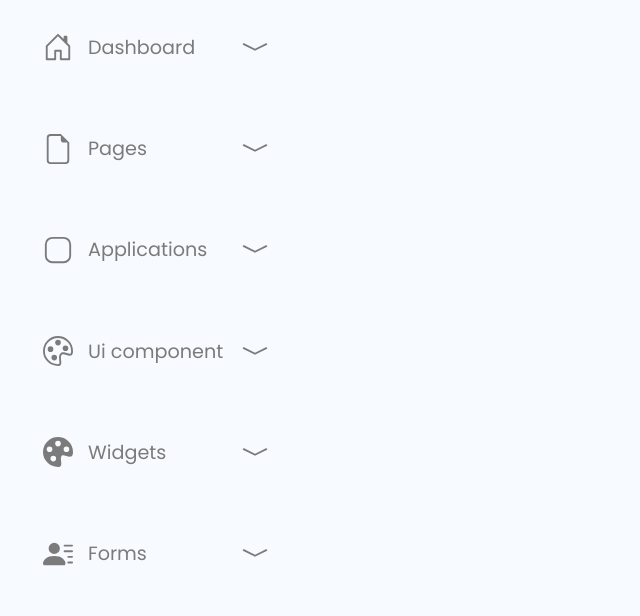
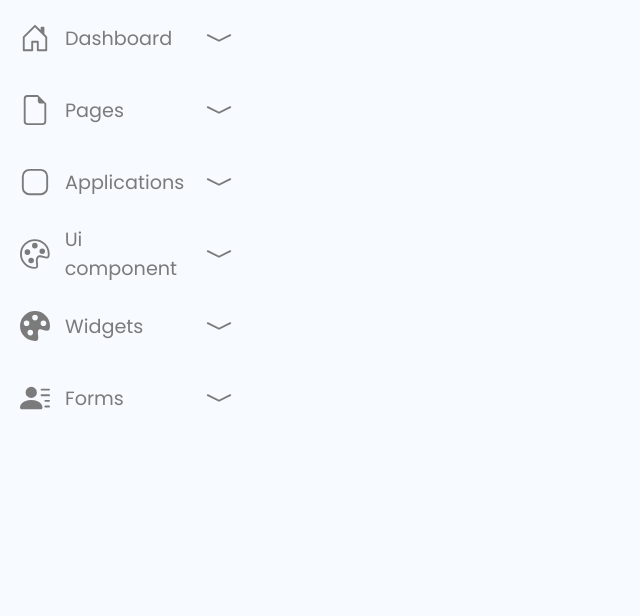
Before and after one commit to nixinsider/adminPanel, a plain HTML site: page index.html in a window 1280 px wide. Shown: the part 210-826 px from the top of the page, without its empty margins (0-640 px from the left). After the commit the page ends 800 px from the top, so only its background shows below. Drawn offline with nearby package versions, Linux system fonts and the light colour scheme.

Commit message:
side bar done

```diff
--- a/index.html
+++ b/index.html
@@ -13,8 +13,10 @@
 </head>
 
 <body>
+    <!-- sidebar starts here -->
     <div class="sidebar">
         <img class="sidebar-logo" src="https://demo.dashboardpack.com/finance-html/img/logo.png" alt="">
+     <!-- Dashboard item here -->
         <div class="sidebarDashboard">
             <div class="dashboard-info">
                 <svg class="dashboard-icon" xmlns="http://www.w3.org/2000/svg" width="16" height="16"
@@ -36,7 +38,8 @@
             <a class="drop-hrf" href="https://developer.mozilla.org/en-US/docs/Web/JavaScript"
                 target="_blank">Minimal</a>
         </div>
-        <div class="sidebarDashboard">
+        <!-- pages item here -->
+        <div class="sidebarPages">
             <div class="dashboard-info">
                 <svg class="dashboard-icon" xmlns="http://www.w3.org/2000/svg" width="16" height="16" fill="currentColor"
                     class="bi bi-file-earmark" viewBox="0 0 16 16">
@@ -53,11 +56,12 @@
             </button>
         </div>
         <div id="myDropdown" class="dropdown-content hide">
-            <a class="drop-hrf" href="https://www.w3schools.com/js/default.asp" target="_blank">Class</a>
-            <a class="drop-hrf" href="https://developer.mozilla.org/en-US/docs/Web/JavaScript"
-                target="_blank">Minimal</a>
+            <a class="drop-hrf" href="#" target="_blank">login</a>
+            <a class="drop-hrf" href="#"target="_blank">Register</a>
+            <a class="drop-hrf" href="#" target="_blank">Forgot Password</a>
         </div>
-        <div class="sidebarDashboard">
+        <!-- applications item here -->
+        <div class="sidebarApplications">
             <div class="dashboard-info">
                 <svg class="dashboard-icon" xmlns="http://www.w3.org/2000/svg" width="16" height="16" fill="currentColor" class="bi bi-app"
                     viewBox="0 0 16 16">
@@ -74,11 +78,12 @@
             </button>
         </div>
         <div id="myDropdown" class="dropdown-content hide">
-            <a class="drop-hrf" href="https://www.w3schools.com/js/default.asp" target="_blank">Class</a>
-            <a class="drop-hrf" href="https://developer.mozilla.org/en-US/docs/Web/JavaScript"
-                target="_blank">Minimal</a>
+            <a class="drop-hrf" href="#" target="_blank">Mailbox</a>
+            <a class="drop-hrf" href="#" target="_blank">Chat</a>
+            <a class="drop-hrf" href="#" target="_blank">FAQ</a>
         </div>
-        <div class="sidebarDashboard">
+        <!-- ui components item here -->
+        <div class="sidebarUiComponents">
             <div class="dashboard-info">
                 <svg class="dashboard-icon" xmlns="http://www.w3.org/2000/svg" width="16" height="16" fill="currentColor" class="bi bi-palette"
                     viewBox="0 0 16 16">
@@ -97,11 +102,11 @@
             </button>
         </div>
         <div id="myDropdown" class="dropdown-content hide">
-            <a class="drop-hrf" href="https://www.w3schools.com/js/default.asp" target="_blank">Class</a>
-            <a class="drop-hrf" href="https://developer.mozilla.org/en-US/docs/Web/JavaScript"
-                target="_blank">Minimal</a>
+            <a class="drop-hrf" href="#" target="_blank">Element</a>
+            <a class="drop-hrf" href="#" target="_blank">Minimal</a>
         </div>
-        <div class="sidebarDashboard">
+        <!-- widgets item here -->
+        <div class="sidebarCharts">
             <div class="dashboard-info">
                 <svg class="dashboard-icon" xmlns="http://www.w3.org/2000/svg" width="16" height="16" fill="currentColor"
                     class="bi bi-palette-fill" viewBox="0 0 16 16">
@@ -118,11 +123,12 @@
             </button>
         </div>
         <div id="myDropdown" class="dropdown-content hide">
-            <a class="drop-hrf" href="https://www.w3schools.com/js/default.asp" target="_blank">Class</a>
-            <a class="drop-hrf" href="https://developer.mozilla.org/en-US/docs/Web/JavaScript"
-                target="_blank">Minimal</a>
+            <a class="drop-hrf" href="#" target="_blank">CHart js</a>
+            <a class="drop-hrf" href="#" target="_blank">Apex Chart</a>
+            <a class="drop-hrf" href="#" target="_blank">Chart sparkline</a>
         </div>
-        <div class="sidebarDashboard">
+        <!-- forms item here -->
+        <div class="sidebarForms">
             <div class="dashboard-info">
                 <svg class="dashboard-icon" xmlns="http://www.w3.org/2000/svg" width="16" height="16" fill="currentColor"
                     class="bi bi-person-lines-fill" viewBox="0 0 16 16">
@@ -139,9 +145,8 @@
             </button>
         </div>
         <div id="myDropdown" class="dropdown-content hide">
-            <a class="drop-hrf" href="https://www.w3schools.com/js/default.asp" target="_blank">Class</a>
-            <a class="drop-hrf" href="https://developer.mozilla.org/en-US/docs/Web/JavaScript"
-                target="_blank">Minimal</a>
+            <a class="drop-hrf" href="#" target="_blank">Elements</a>
+            <a class="drop-hrf" href="#" target="_blank">Widgets</a>
         </div>
     </div>
     <script src="script.js"></script>
--- a/script.js
+++ b/script.js
@@ -1,8 +1,15 @@
-$(document).ready(function() {
-    $('#dropdownBtn').on('click', function() {
-        setTimeout(function() {
-        $('#myDropdown').toggleClass('hide');
-        }, 100);
+$(document).ready(function () {
+    $('.dropbtn').on('click', function () {
+        let dropdown = $(this).parent().next('.dropdown-content');
+        dropdown.toggleClass('hide');
         $(this).toggleClass('rotate');
     });
 });
+function checkDropdown(){
+    dropdown.forEach(dropdown => {
+        if (!dropdown.classList.contains('hide')) {
+            dropdown.classList.add('hide');
+            dropdown.previousElementSibling.classList.remove('rotate');
+        }
+    });
+}
--- a/style.css
+++ b/style.css
@@ -3,18 +3,16 @@ body{
     font-family: 'Poppins', sans-serif;
 }
 .sidebar {
-    width: 20%;
-    height: 95vh;
+    width: 18%;
+    height: 90vh;
     background-color: rgb(247,250,255);
-    color: white;
-    /* position: fixed; */
-    overflow: scroll;
-    position: sticky;
-    display: flex;
-    flex-direction: column;
-    align-items: center;
-    padding: 30px 20px 20px 20px;
+    position: fixed;
+    top: 0;
+    left: 0;
+    overflow-y: auto;
+    padding: 30px 20px 50px 20px;
 }
+
 .sidebar-logo {
     padding: 40px;
     margin: 0px;
@@ -40,12 +38,92 @@ body{
 .dropdown-content a:hover {
     background-color: #f1f1f1;
 }
+.sidebarPages{
+    display: flex;
+    align-items: center;
+    justify-content: space-between;
+    width: 100%;
+    padding: 15px 20px 15px 0px;
+    /* margin-top: %; */
+    box-sizing: border-box;
+    border-radius: 8px;
+    cursor: pointer;
+    transition: background-color 0.2s ease;
+    height: 10%;
+    background-color: rgb(247,250,255);
+    color: white;
+    font-weight: bold;
+}
+.sidebarApplications{
+    display: flex;
+    align-items: center;
+    justify-content: space-between;
+    width: 100%;
+    padding: 15px 20px 15px 0px;
+    /* margin-top: 10%; */
+    box-sizing: border-box;
+    border-radius: 8px;
+    cursor: pointer;
+    transition: background-color 0.2s ease;
+    height: 10%;
+    background-color: rgb(247,250,255);
+    color: white;
+    font-weight: bold;
+}
+.sidebarUiComponents{
+    display: flex;
+    align-items: center;
+    justify-content: space-between;
+    width: 100%;
+    padding: 15px 20px 15px 0px;
+    /* margin-top: 10%; */
+    box-sizing: border-box;
+    border-radius: 8px;
+    cursor: pointer;
+    transition: background-color 0.2s ease;
+    height: 10%;
+    background-color: rgb(247,250,255);
+    color: white;
+    font-weight: bold;
+}
+.sidebarCharts{
+    display: flex;
+    align-items: center;
+    justify-content: space-between;
+    width: 100%;
+    padding: 15px 20px 15px 0px;
+    /* margin-top: 10%; */
+    box-sizing: border-box;
+    border-radius: 8px;
+    cursor: pointer;
+    transition: background-color 0.2s ease;
+    height: 10%;
+    background-color: rgb(247,250,255);
+    color: white;
+    font-weight: bold;
+}
+.sidebarForms{
+    display: flex;
+    align-items: center;
+    justify-content: space-between;
+    width: 100%;
+    padding: 15px 20px 15px 0px;
+    /* margin-top: 10%; */
+    box-sizing: border-box;
+    border-radius: 8px;
+    cursor: pointer;
+    transition: background-color 0.2s ease;
+    height: 10%;
+    background-color: rgb(247,250,255);
+    color: white;
+    font-weight: bold;
+}
 .sidebarDashboard{
     display: flex;
     align-items: center;
     justify-content: space-between;
     width: 100%;
-    padding: 15px;
+    padding: 15px 20px 15px 0px;
     margin-top: 10%;
     box-sizing: border-box;
     border-radius: 8px;
@@ -95,7 +173,7 @@ body{
     color: rgb(123, 123, 123);
 }
 .drop-hrf {
-    margin-left: 19%;
+    margin-left: 10%;
 }
 .hide{
     background-color:rgb(247,250,255);
```
